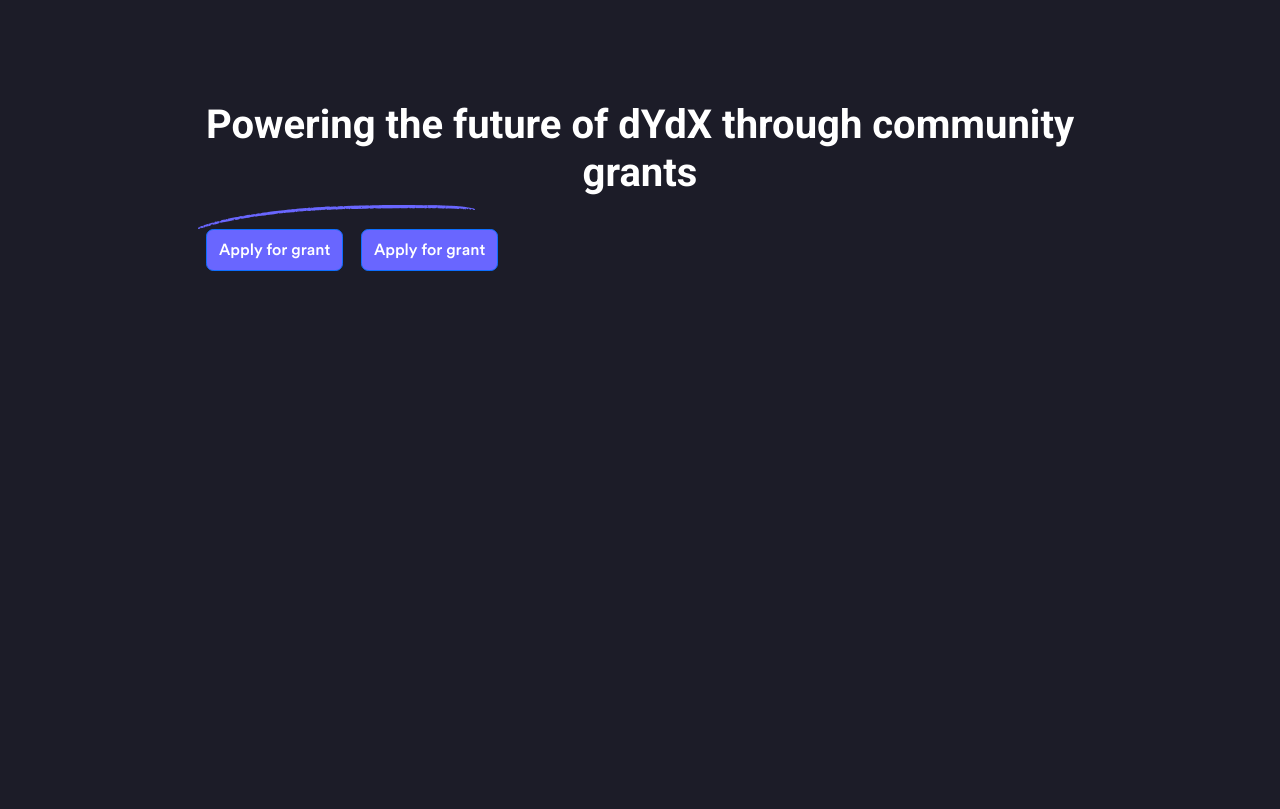
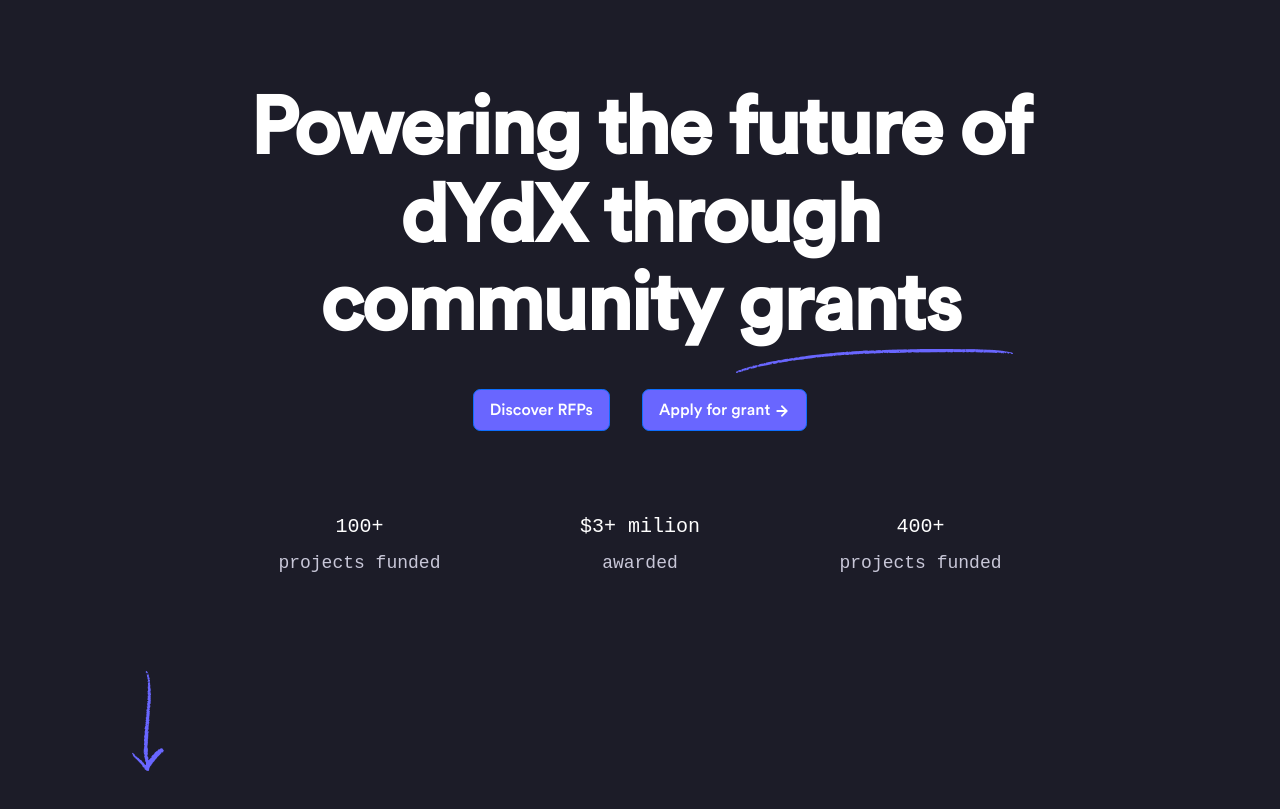
Before and after one commit to Abhipsa-mohapatra/figma-git, a plain HTML site: page index.html in a window 1280 px wide. Shown: the part 93-902 px from the top of the page. Before the commit the page ends 800 px from the top, so only its background shows below. Drawn offline with nearby package versions, Linux system fonts and the light colour scheme.

Commit message:
hero section complete

```diff
--- a/index.html
+++ b/index.html
@@ -80,26 +80,53 @@
         </nav>
       </div>
     </section>
-
+    <!-- hero section first section  -->
     <section class="py-8 py-md-8">
-      <div class="container px-8 px-md-8">
-        <h1 class="text-center text-white h1-font">
+      <div class="container">
+        <div class="row">
+          <div class="col-10 offset-1">
+            <h1 class="text-center text-white h1-font mb-0">
               Powering the future of dYdX through community grants
             </h1>
+            <div
+              class="pb-3 d-flex justify-content-center justify-content-lg-end pe-lg-5"
+            >
               <img src="assets/line.png" alt="" />
-        <div>
+            </div>
+            <div class="d-grid d-lg-flex justify-content-lg-center">
               <a
                 href="#"
-            class="btn btn-primary py-2 btn-font-family ms-2"
+                class="btn btn-primary btn-font-family py-2 px-3 mb-3 mb-lg-0 mx-lg-3"
                 target="_blank"
-            >Apply for grant</a
+                >Discover RFPs</a
               >
               <a
                 href="#"
-            class="btn btn-primary py-2 btn-font-family ms-2"
+                class="btn btn-primary btn-font-family py-2 px-3 mx-lg-3"
                 target="_blank"
-            >Apply for grant</a
+                >Apply for grant <img src="assets/fi_arrow-right.png" alt=""
+              /></a>
+            </div>
+          </div>
+        </div>
+        <div
+          class="col-10 offset-1 d-md-flex justify-content-around pt-md-8 text-white text-center pt-5"
         >
+          <div class="py-3 py-md-0">
+            <h6 class="fs-20">100+</h6>
+            <p class="text-color fs-18">projects funded</p>
+          </div>
+          <div class="px-3 py-3 py-md-0">
+            <h6 class="fs-20">$3+ milion</h6>
+            <p class="text-color fs-18">awarded</p>
+          </div>
+          <div class="py-3 py-md-0">
+            <h6 class="fs-20">400+</h6>
+            <p class="text-color fs-18">projects funded</p>
+          </div>
+        </div>
+        <div>
+          <img src="assets/Down arrow.png" alt="" />
         </div>
       </div>
     </section>
--- a/style.css
+++ b/style.css
@@ -11,12 +11,14 @@ body {
 .text-color {
   color: #c8c7d8;
 }
-/* .font-navbar {
-  font-style: normal;
-  font-weight: 400;
-  font-size: 16px;
+.fs-20 {
+  font-size: 20px;
+  line-height: 32px;
+}
+.fs-18 {
+  font-size: 18px;
   line-height: 24px;
-} */
+}
 @font-face {
   font-family: circular-std;
   src: url(assets/circular-std-medium-500.ttf);
@@ -33,19 +35,23 @@ body {
   padding: 3rem 0;
 }
 .h1-font {
-  font-family: roboto;
+  font-family: circular-std;
+  font-size: 80px;
   font-weight: 700;
+  line-height: 88px;
+  letter-spacing: -0.022em;
 }
+
 @media (min-width: 1200px) {
   .container {
-    width: 1140px;
+    width: 1040px;
   }
 }
 @media (min-width: 768px) {
   .py-md-8 {
-    padding: 6rem 0;
+    padding: 5rem 0 !important;
   }
-  .px-md-8 {
-    padding: 0 8rem;
+  .pt-md-8 {
+    padding: 5rem 0 !important;
   }
 }
```
Also changed, not shown: assets/fi_arrow-right.png (added). Lines whose indentation alone changed are shown as unchanged.
